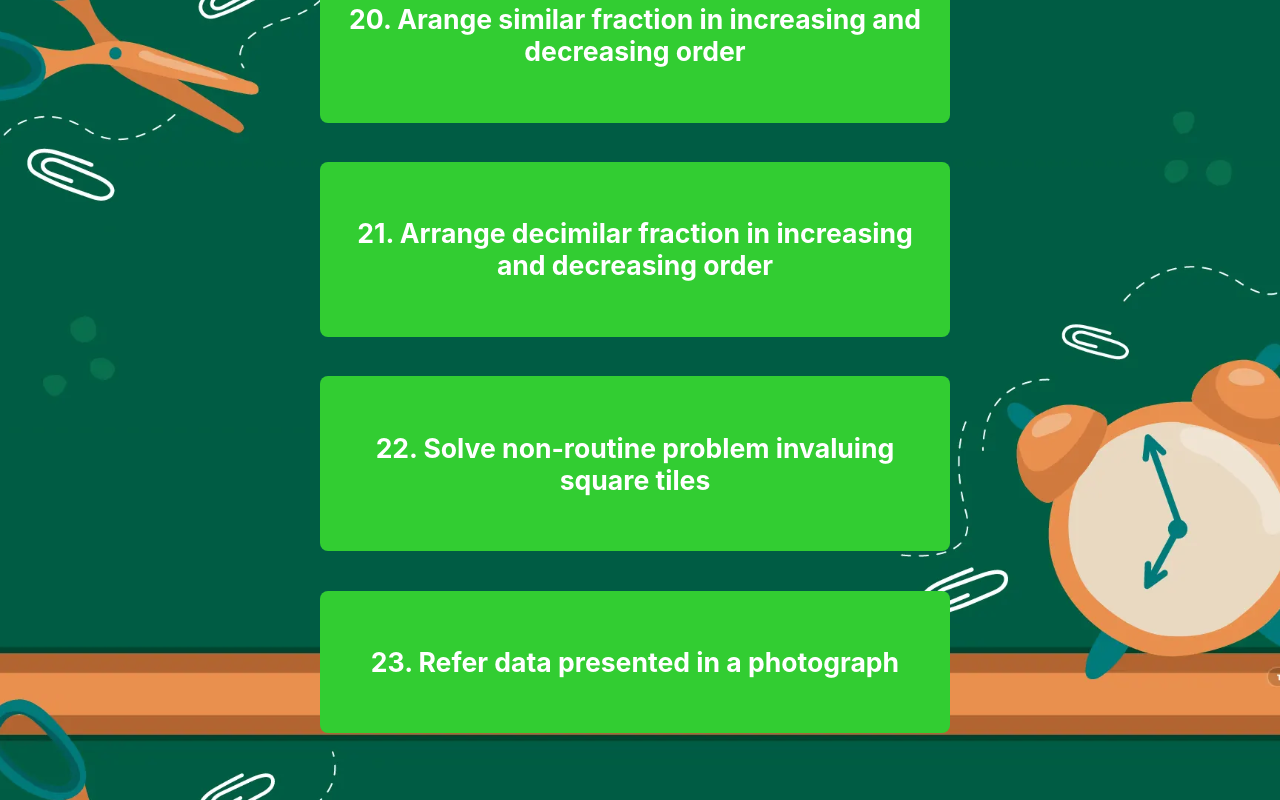
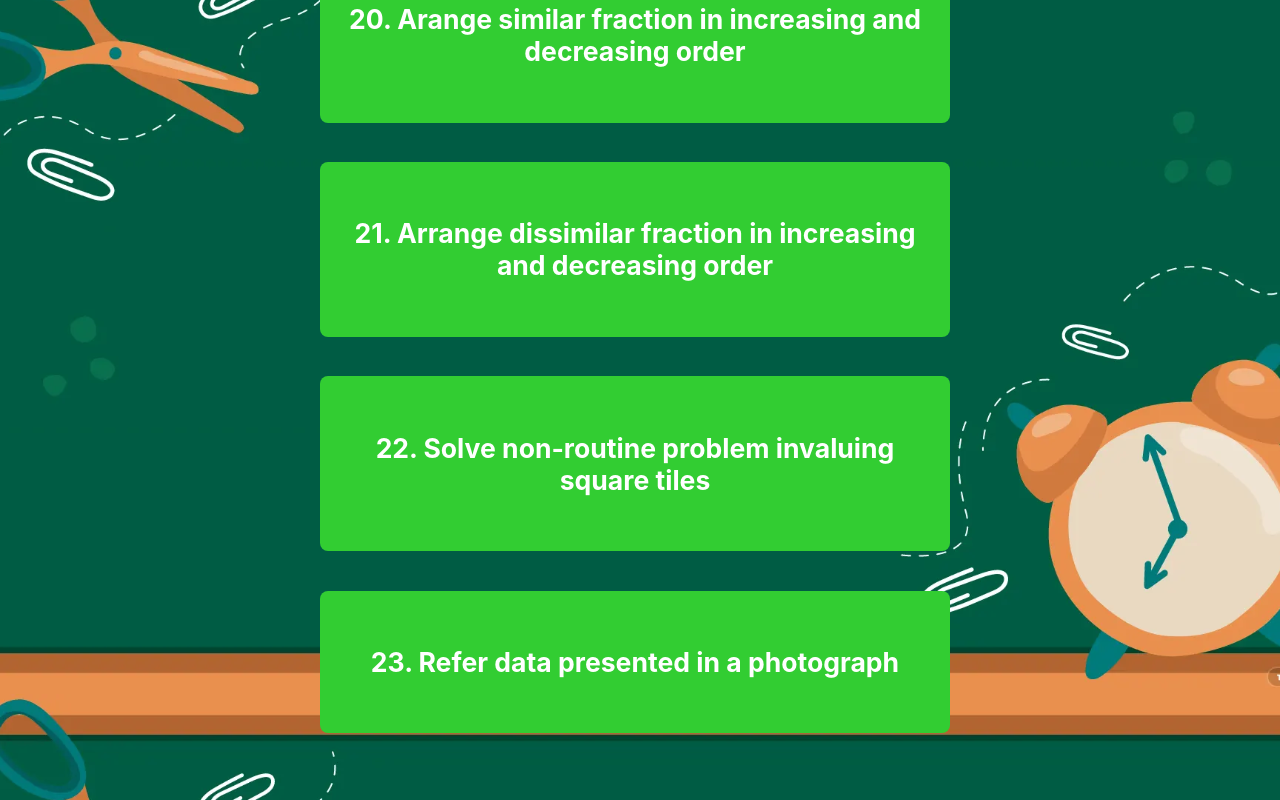
Before and after one commit to alaindimabuyo/ulaga-latest, a React (Vite) app: page / in a window 1280 px wide. Shown: the part 4106-4906 px from the top of the page. Built offline with nearby package versions, Linux system fonts and the light colour scheme.

Commit message:
corrected spelling

```diff
--- a/src/data/questions.js
+++ b/src/data/questions.js
@@ -1931,7 +1931,7 @@ export const mainMenu = [
   },
   {
     id: 20,
-    category: "Arrange decimilar fraction in increasing and decreasing order",
+    category: "Arrange dissimilar fraction in increasing and decreasing order",
     questions: [
       {
         id: 0,
```
